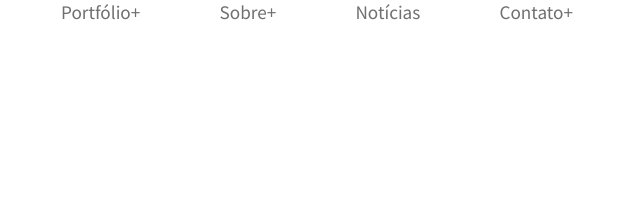
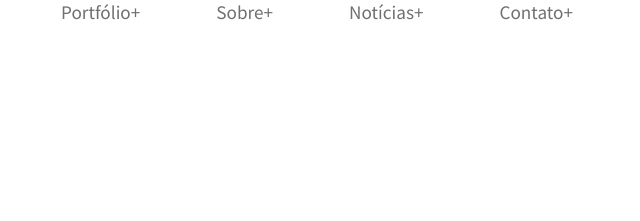
Before and after one commit to mandsspc/Berk, a plain HTML site: page index.html in a window 1280 px wide. Shown: the top 221 px of the page, 611-1251 px from the left. Drawn offline with Linux system fonts and the light colour scheme.

Commit message:
Conserto de uma palavra

```diff
--- a/index.html
+++ b/index.html
@@ -20,7 +20,7 @@
                     <ul class="list">
                         <li class="item-list">Portfólio+</li>
                         <li class="item-list">Sobre+</li>
-                        <li class="item-list">Notícias</li>
+                        <li class="item-list">Notícias+</li>
                         <li class="item-list">Contato+</li>
                     </ul>
                 </nav>
```
